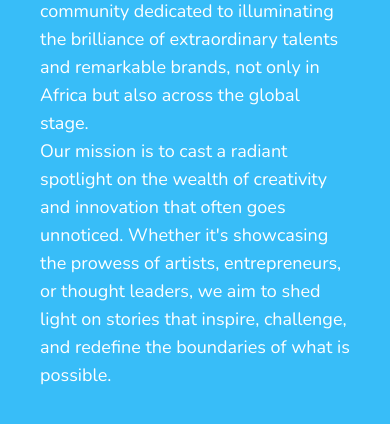
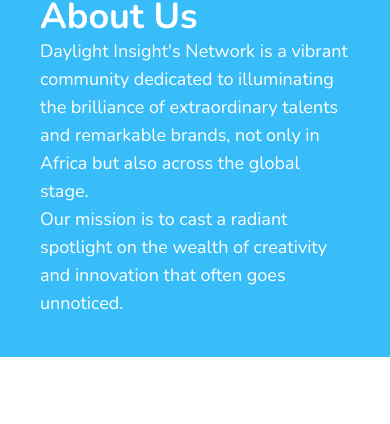
Before and after one commit to Tawphiq/daylight-insight-network, a React (Vite) app in the folder frontend/: page / in a window 390 px wide. Shown: the part 970-1394 px from the top of the page. After the commit the page ends 1327 px from the top, so only its background shows below. Built offline with nearby package versions, Linux system fonts and the light colour scheme.

Commit message:
"mobile-about"

```diff
--- a/frontend/src/components/About.jsx
+++ b/frontend/src/components/About.jsx
@@ -8,7 +8,7 @@
     <div className="lg:grid lg:grid-cols-2 bg-sky-400 text-white p-10 lg:px-40 font-nunito text-lg">
       <div className='grid grid-cols-2 gap-2'>
       <img src={about} alt="" className='rounded-lg' />
-      <img src={about1} alt="" className='mt-28 rounded-lg' />
+      <img src={about1} alt="" className='mt-28 mb-5 rounded-lg' />
       </div>
       <div className=''>
       <h1 className="text-4xl lg:6xl font-bold">About Us</h1>
@@ -16,7 +16,7 @@
         Daylight Insight's Network is a vibrant community dedicated to illuminating the brilliance of extraordinary talents and remarkable brands, not only in Africa but also across the global stage.
       </p>
       <p>
-        Our mission is to cast a radiant spotlight on the wealth of creativity and innovation that often goes unnoticed. Whether it's showcasing the prowess of artists, entrepreneurs, or thought leaders, we aim to shed light on stories that inspire, challenge, and redefine the boundaries of what is possible.
+        Our mission is to cast a radiant spotlight on the wealth of creativity and innovation that often goes unnoticed.
       </p>
       </div>
     </div>
--- a/frontend/src/components/Home.jsx
+++ b/frontend/src/components/Home.jsx
@@ -4,7 +4,7 @@
 function Home() {
   return (
         <div className='text-white mt-20 mb-20 lg:mb-52 grid justify-start p-5 lg:justify-center lg:px-40'>
-          <h1 className=' text-2xl lg:text-5xl font-nunito font-extrabold lg:mt-0'>Daylight Insights Network</h1>
+          <h1 className=' text-4xl lg:text-5xl font-nunito font-extrabold lg:mt-0'>Daylight Insights Network</h1>
           <div className='grid mt-1 lg:mt-8'>
           <p className=' text-lg lg:text-2xl'>Daylight Insights Network is all about shining a spotlight on great talents and brands in Africa and beyond.</p>
           <div className='grid grid-cols-2 gap-5 lg:w-1/2 mt-5'>
--- a/frontend/src/components/Navbar.jsx
+++ b/frontend/src/components/Navbar.jsx
@@ -31,7 +31,7 @@
     setIsOpen(!isOpen);
   };
 
-  const navbarBackground = isTopOfPage ? "bg-transparent" : "bg-sky-400 shadow-md h-32"
+  const navbarBackground = isTopOfPage ? "bg-transparent" : "bg-sky-600 shadow-md h-32"
   const genericHamburgerLine = `h-1 w-10 my-1 rounded-full bg-amber-400 transition ease transform duration-300`;
 
   return (
```
